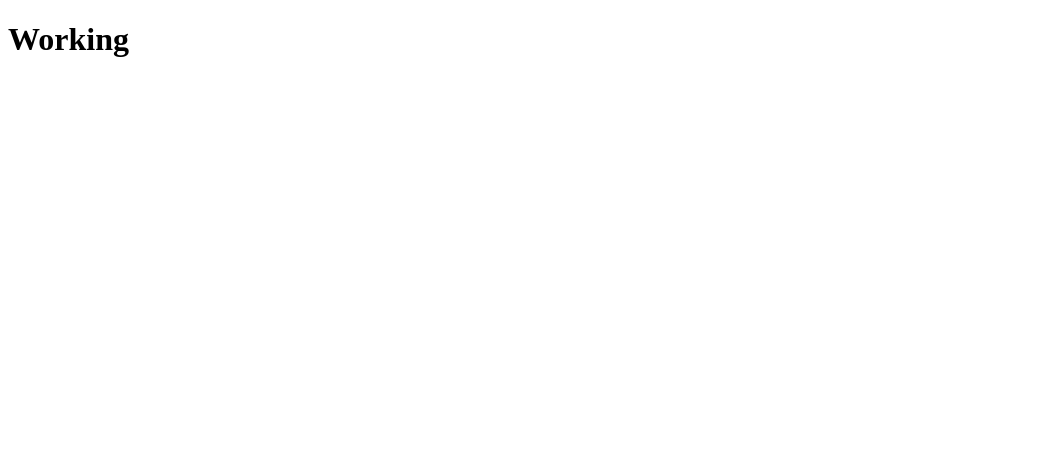
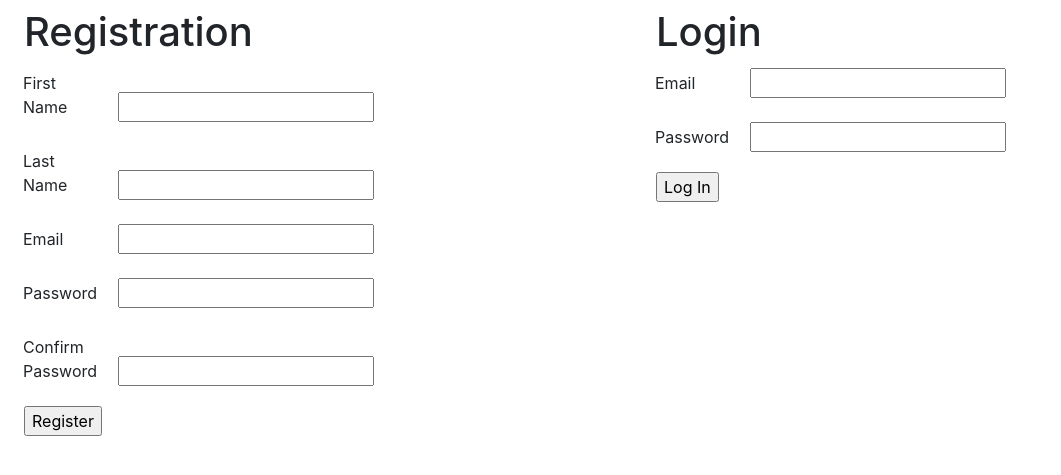
Before and after one commit to JennyWauer/favorite_books, a Django app: page / in a window 1280 px wide. Before the commit the part shown is almost empty. Shown: the top 475 px of the page, without its empty margins (0-1061 px from the left). Run offline with Django 3.2, Linux system fonts and the light colour scheme; some libraries are stand-ins or nearby versions.

Commit message:
update login page content

```diff
--- a/favorites/templates/index.html
+++ b/favorites/templates/index.html
@@ -1,11 +1,69 @@
 <!DOCTYPE html>
 <html lang="en">
+
 <head>
     <meta charset="UTF-8">
     <meta name="viewport" content="width=device-width, initial-scale=1.0">
+    <link rel="stylesheet" href="https://stackpath.bootstrapcdn.com/bootstrap/4.5.2/css/bootstrap.min.css"
+        integrity="sha384-JcKb8q3iqJ61gNV9KGb8thSsNjpSL0n8PARn9HuZOnIxN0hoP+VmmDGMN5t9UJ0Z" crossorigin="anonymous">
     <title>Login & Registration</title>
 </head>
+
 <body>
-    <h1>Working</h1>
+    {% if messages %}
+    <ul class="messages mt-2">
+        {% for message in messages %}
+        <li {% if message.tags %} class="{{ message.tags }}" {% endif %}>{{ message }}</li>
+        {% endfor %}
+    </ul>
+    {% endif %}
+    <div class="d-flex p-2 justify-content-around">
+        <div class="w-100">
+            <h1 class="ml-3">Registration</h1>
+            <form action="/register" method="POST">
+                {% csrf_token %}
+                <div class="form-group">
+                    <label for="first_name" class="col-sm-2 col-form-label">First Name</label>
+                    <input type="text" name="first_name" id="first_name">
+                </div>
+                <div class="form-group">
+                    <label for="last_name" class="col-sm-2 col-form-label">Last Name</label>
+                    <input type="text" name="last_name" id="last_name">
+                </div>
+                <div class="form-group">
+                    <label for="email" class="col-sm-2 col-form-label">Email</label>
+                    <input type="text" name="email" id="email">
+                </div>
+                <div class="form-group">
+                    <label for="password" class="col-sm-2 col-form-label">Password</label>
+                    <input type="text" name="password" id="password">
+                </div>
+                <div class="form-group">
+                    <label for="conf_password" class="col-sm-2 col-form-label">Confirm Password</label>
+                    <input type="text" name="conf_password" id="conf_password">
+                </div>
+                <input type="submit" value="Register" class="form-group ml-3">
+            </form>
+        </div>
+
+        <div class="w-100">
+            <h1 class="ml-3">Login</h1>
+            <form action="/user_login" method="POST">
+                {% csrf_token %}
+                <div class="form-group">
+                    <label for="login_email" class="col-sm-2 col-form-label">Email</label>
+                    <input type="text" name="login_email" id="login_email">
+                </div>
+                <div class="form-group">
+                    <label for="login_pass" class="col-sm-2 col-form-label">Password</label>
+                    <input type="text" name="login_pass" id="login_pass">
+                </div>
+                <input type="submit" value="Log In" class="form-group ml-3">
+            </form>
+        </div>
+    </div>
+
+
 </body>
+
 </html>
```
